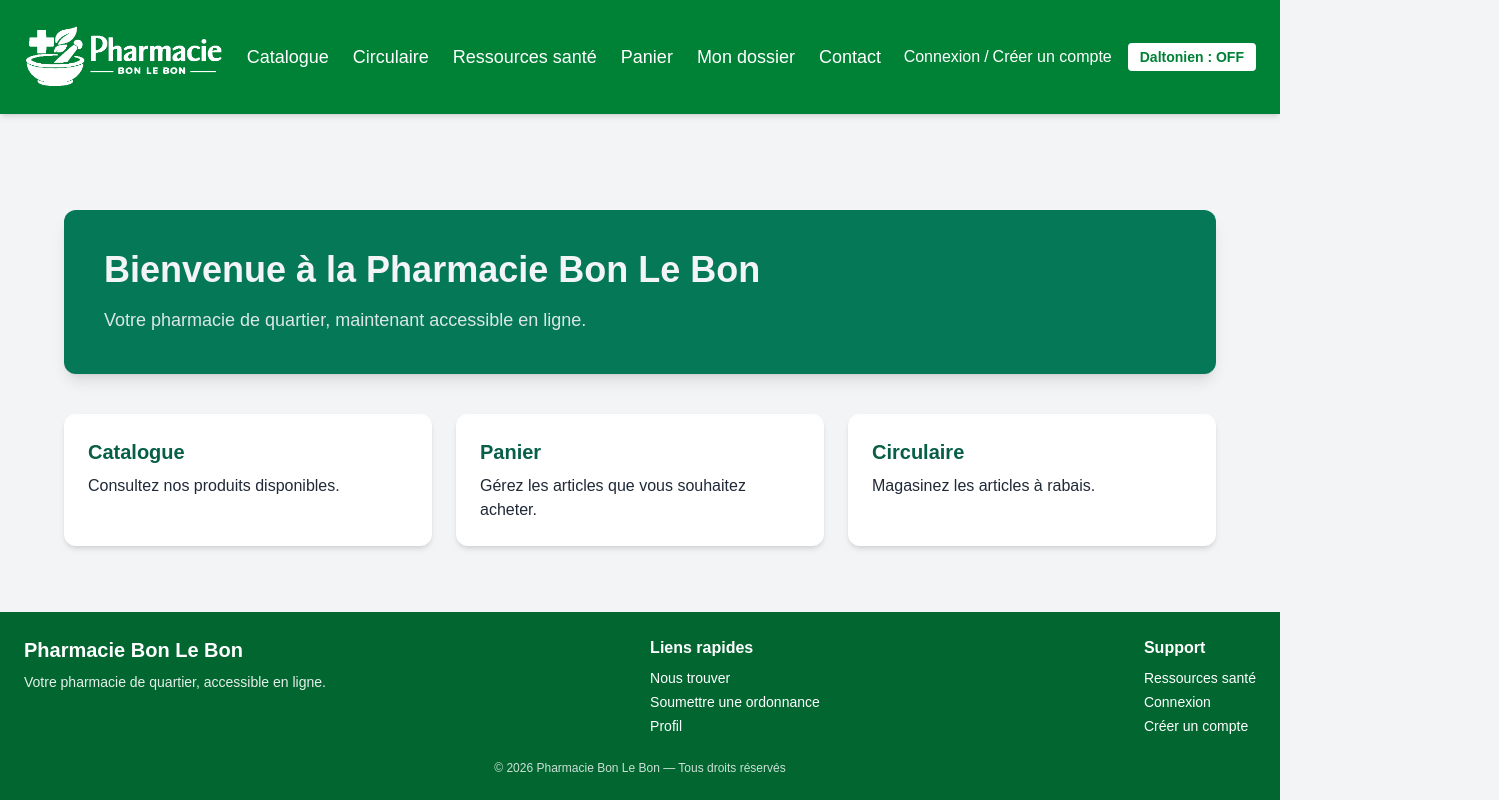
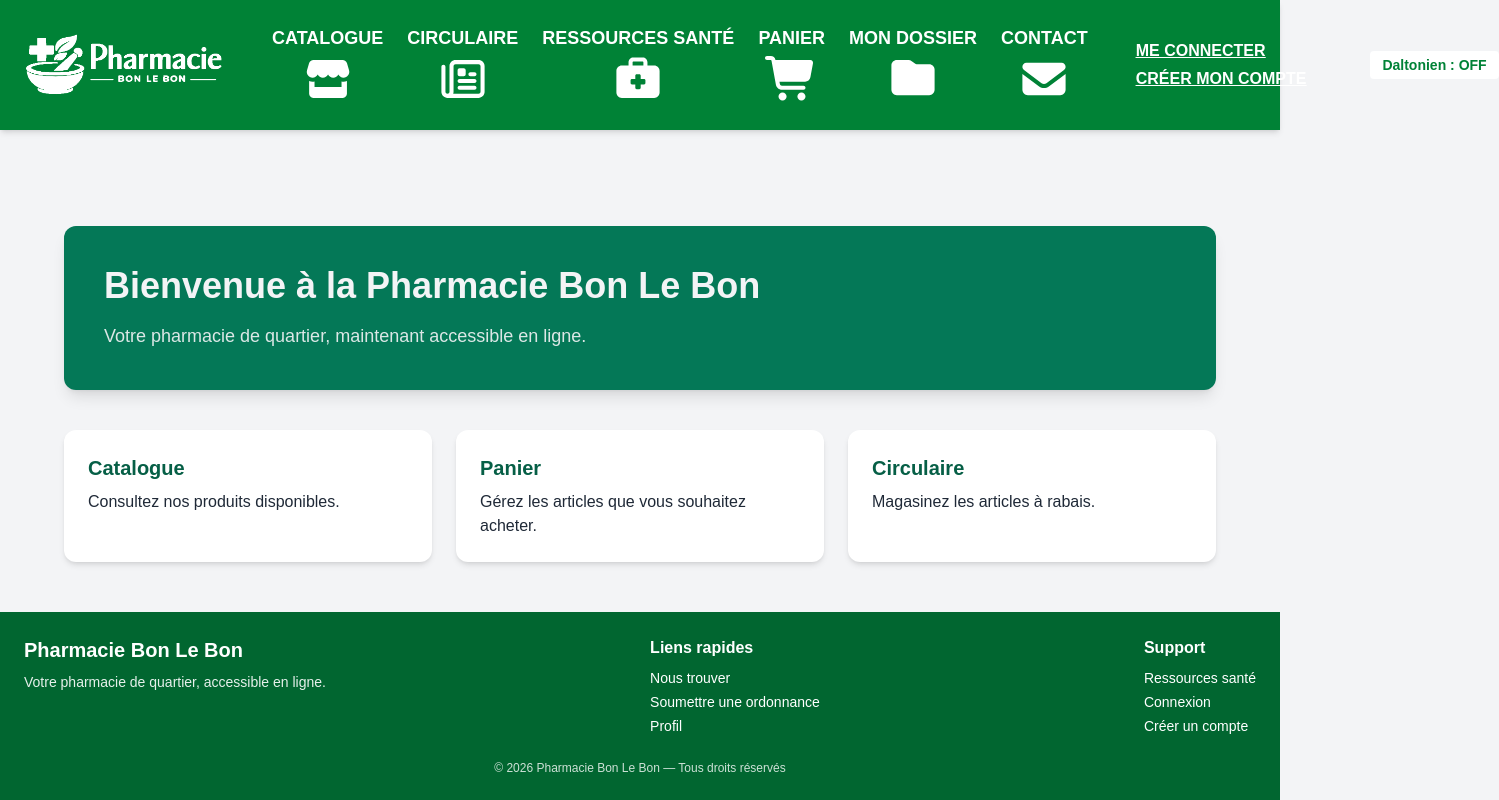
Before and after one commit to powemetal/pharmacie-bon-le-bon, a Next.js app: page / in a window 1280 px wide. Shown: the whole page, 1499 px wide, since content can reach past the window. Built offline with nearby package versions, Linux system fonts and the light colour scheme.

Commit message:
accessibilité navbarrrr

```diff
--- a/src/app/components/Header.tsx
+++ b/src/app/components/Header.tsx
@@ -22,7 +22,7 @@ export default function Header() {
       <nav className="max-w-7xl mx-auto px-6 py-6 flex items-center justify-between">
 
         {/* LEFT — Logo cliquable */}
-        <Link href="/" className="flex items-center flex-shrink-0">
+        <Link href="/" className="flex items-center flex-shrink-0 mr-12">
           <Image
             src="/images/logo/logobonlebonv2.png"
             alt="Logo Pharmacie Bon Le Bon"
@@ -35,22 +35,118 @@ export default function Header() {
 
         {/* CENTER — Menu desktop */}
         <ul className="flex gap-6 text-lg whitespace-nowrap flex-shrink">
-          <li className="catalogue:block hidden"><Link href="/catalogue">Catalogue</Link></li>
-          <li className="circulaire:block hidden"><Link href="/circulaire">Circulaire</Link></li>
-          <li className="ressources:block hidden"><Link href="/ressources">Ressources santé</Link></li>
-          <li className="panier:block hidden"><Link href="/panier">Panier</Link></li>
-          <li className="dossier:block hidden"><Link href="/mon-dossier">Mon dossier</Link></li>
-          <li className="contact:block hidden"><Link href="/contact">Contact</Link></li>
+        <li className="catalogue:block hidden font-bold">
+            <Link
+              href="/catalogue"
+              className="flex flex-col items-center justify-center"
+            >
+              CATALOGUE
+              <span className="flex items-center justify-center">
+              <svg
+                style={{ fill: 'white', width: '3em', height: '3em' }}
+                xmlns="http://www.w3.org/2000/svg"
+                viewBox="0 0 640 640"
+              >
+                <path d="M94.7 136.3C101.6 112.4 123.5 96 148.4 96L492.4 96C517.3 96 539.2 112.4 546.2 136.3L569.6 216.5C582.4 260.2 549.5 304 504 304C477.7 304 454.6 289.1 443.2 266.9C431.6 288.8 408.6 304 381.8 304C355.2 304 332.1 289 320.5 267C308.9 289 285.8 304 259.2 304C232.4 304 209.4 288.9 197.8 266.9C186.4 289 163.3 304 137 304C91.4 304 58.6 260.3 71.4 216.5L94.7 136.3zM160.4 416L480.4 416L480.4 349.6C488 351.2 495.9 352 503.9 352C518.2 352 531.9 349.4 544.4 344.8L544.4 496C544.4 522.5 522.9 544 496.4 544L144.4 544C117.9 544 96.4 522.5 96.4 496L96.4 344.8C108.9 349.4 122.5 352 136.9 352C145 352 152.8 351.2 160.4 349.6L160.4 416z"/>
+              </svg>
+              </span>
+            </Link>
+          </li>
+        <li className="circulaire:block hidden font-bold">
+            <Link
+              href="/circulaire"
+              className="flex flex-col items-center justify-center"
+            >
+              CIRCULAIRE
+              <span className="flex items-center justify-center">
+              <svg
+                style={{ fill: 'white', width: '3em', height: '3em' }}
+                xmlns="http://www.w3.org/2000/svg"
+                viewBox="0 0 640 640"
+              >
+                <path d="M232 144C218.7 144 208 154.7 208 168L208 472C208 480.4 206.6 488.5 203.9 496L504 496C517.3 496 528 485.3 528 472L528 168C528 154.7 517.3 144 504 144L232 144zM136 544C96.2 544 64 511.8 64 472L64 176C64 162.7 74.7 152 88 152C101.3 152 112 162.7 112 176L112 472C112 485.3 122.7 496 136 496C149.3 496 160 485.3 160 472L160 168C160 128.2 192.2 96 232 96L504 96C543.8 96 576 128.2 576 168L576 472C576 511.8 543.8 544 504 544L136 544zM256 216C256 202.7 266.7 192 280 192L328 192C341.3 192 352 202.7 352 216L352 264C352 277.3 341.3 288 328 288L280 288C266.7 288 256 277.3 256 264L256 216zM408 240L456 240C469.3 240 480 250.7 480 264C480 277.3 469.3 288 456 288L408 288C394.7 288 384 277.3 384 264C384 250.7 394.7 240 408 240zM280 320L456 320C469.3 320 480 330.7 480 344C480 357.3 469.3 368 456 368L280 368C266.7 368 256 357.3 256 344C256 330.7 266.7 320 280 320zM280 400L456 400C469.3 400 480 410.7 480 424C480 437.3 469.3 448 456 448L280 448C266.7 448 256 437.3 256 424C256 410.7 266.7 400 280 400z"/>
+              </svg>
+              </span>
+            </Link>
+          </li>
+          <li className="ressources:block hidden font-bold">
+              <Link
+                href="/ressources"
+                className="flex flex-col items-center justify-center"
+              >
+                RESSOURCES SANTÉ
+                <span className="flex items-center justify-center">
+                <svg
+                  style={{ fill: 'white', width: '3em', height: '3em' }}
+                  xmlns="http://www.w3.org/2000/svg"
+                  viewBox="0 0 640 640"
+                >
+                  <path d="M264 112L376 112C380.4 112 384 115.6 384 120L384 160L256 160L256 120C256 115.6 259.6 112 264 112zM208 120L208 160L128 160C92.7 160 64 188.7 64 224L64 480C64 515.3 92.7 544 128 544L512 544C547.3 544 576 515.3 576 480L576 224C576 188.7 547.3 160 512 160L432 160L432 120C432 89.1 406.9 64 376 64L264 64C233.1 64 208 89.1 208 120zM288 280C288 271.2 295.2 264 304 264L336 264C344.8 264 352 271.2 352 280L352 320L392 320C400.8 320 408 327.2 408 336L408 368C408 376.8 400.8 384 392 384L352 384L352 424C352 432.8 344.8 440 336 440L304 440C295.2 440 288 432.8 288 424L288 384L248 384C239.2 384 232 376.8 232 368L232 336C232 327.2 239.2 320 248 320L288 320L288 280z"/>
+                </svg>
+                </span>
+              </Link>
+            </li>
+            <li className="panier:block hidden font-bold">
+                <Link
+                  href="/panier"
+                  className="flex flex-col items-center justify-center"
+                >
+                  PANIER
+                  <span className="flex items-center justify-center">
+                    <svg
+                      style={{ fill: 'white', width: '3em', height: '3em' }}
+                      xmlns="http://www.w3.org/2000/svg"
+                      viewBox="0 0 640 640"
+                    >
+                      <path d="M24 48C10.7 48 0 58.7 0 72C0 85.3 10.7 96 24 96L69.3 96C73.2 96 76.5 98.8 77.2 102.6L129.3 388.9C135.5 423.1 165.3 448 200.1 448L456 448C469.3 448 480 437.3 480 424C480 410.7 469.3 400 456 400L200.1 400C188.5 400 178.6 391.7 176.5 380.3L171.4 352L475 352C505.8 352 532.2 330.1 537.9 299.8L568.9 133.9C572.6 114.2 557.5 96 537.4 96L124.7 96L124.3 94C119.5 67.4 96.3 48 69.2 48L24 48zM208 576C234.5 576 256 554.5 256 528C256 501.5 234.5 480 208 480C181.5 480 160 501.5 160 528C160 554.5 181.5 576 208 576zM432 576C458.5 576 480 554.5 480 528C480 501.5 458.5 480 432 480C405.5 480 384 501.5 384 528C384 554.5 405.5 576 432 576z"/>
+                    </svg>
+                  </span>
+                </Link>
+              </li>
+        <li className="dossier:block hidden font-bold">
+            <Link
+              href="/mon-dossier"
+              className="flex flex-col items-center justify-center"
+            >
+              MON DOSSIER
+              <span className="flex items-center justify-center">
+              <svg
+                style={{ fill: 'white', width: '3em', height: '3em' }}
+                xmlns="http://www.w3.org/2000/svg"
+                viewBox="0 0 640 640"
+              >
+                <path d="M128 512L512 512C547.3 512 576 483.3 576 448L576 208C576 172.7 547.3 144 512 144L362.7 144C355.8 144 349 141.8 343.5 137.6L305.1 108.8C294 100.5 280.5 96 266.7 96L128 96C92.7 96 64 124.7 64 160L64 448C64 483.3 92.7 512 128 512z"/>
+              </svg>
+              </span>
+            </Link>
+          </li>
+        <li className="contact:block hidden font-bold">
+            <Link
+              href="/contact"
+              className="flex flex-col items-center justify-center"
+            >
+              CONTACT
+              <span className="flex items-center justify-center">
+              <svg
+                style={{ fill: 'white', width: '3em', height: '3em' }}
+                xmlns="http://www.w3.org/2000/svg"
+                viewBox="0 0 640 640"
+              >
+                <path d="M112 128C85.5 128 64 149.5 64 176C64 191.1 71.1 205.3 83.2 214.4L291.2 370.4C308.3 383.2 331.7 383.2 348.8 370.4L556.8 214.4C568.9 205.3 576 191.1 576 176C576 149.5 554.5 128 528 128L112 128zM64 260L64 448C64 483.3 92.7 512 128 512L512 512C547.3 512 576 483.3 576 448L576 260L377.6 408.8C343.5 434.4 296.5 434.4 262.4 408.8L64 260z"/>
+              </svg>
+              </span>
+            </Link>
+          </li>
         </ul>
 
         {/* RIGHT — Actions + Hamburger + Toggle Daltonien */}
-        <div className="flex items-center gap-4 whitespace-nowrap flex-shrink-0">
+        <div className="flex items-center gap-4 whitespace-nowrap flex-shrink-0 ml-12">
 
           {/* Connexion / Enregistrer */}
-          <div className="hidden connexion:flex gap-1">
-            <Link href="/connexion" className="hover:underline">Connexion</Link>
-            <p style={{ color: "white" }}>/</p>
-            <Link href="/enregistrer" className="hover:underline">Créer un compte</Link>
+          <div className="hidden connexion:flex flex-col mr-12 gap-1 font-bold underline">
+            <Link href="/connexion" className="hover:underline">ME CONNECTER</Link>
+            {/* <p style={{ color: "white" }}>/</p> */}
+            <Link href="/enregistrer" className="hover:underline">CRÉER MON COMPTE</Link>
           </div>
 
           {/* Toggle Daltonien */}
```
